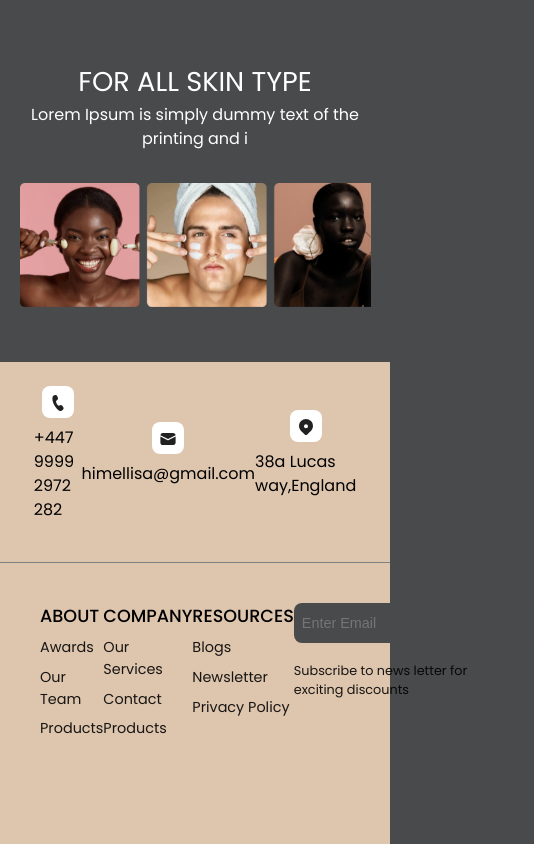
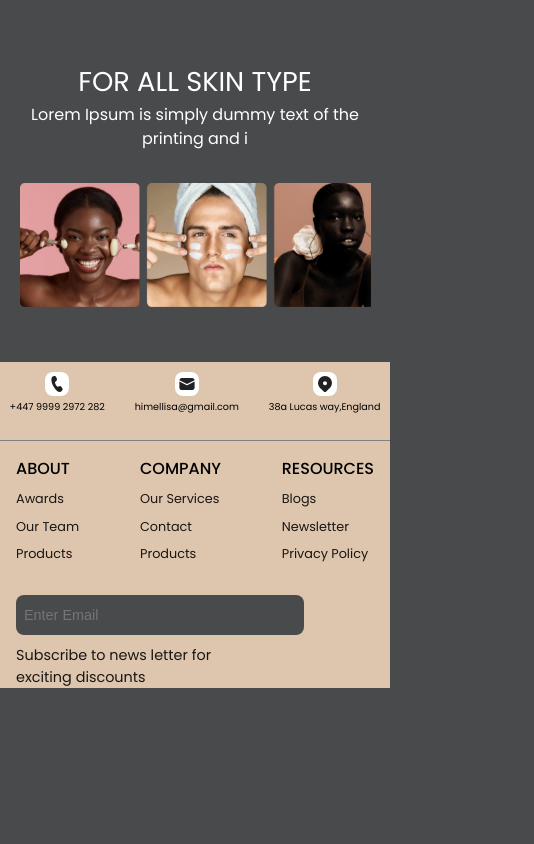
Before and after one commit to Boye95/mellisa, a React (Vite) app: page / in a window 390 px wide. Shown: the part 5209-6053 px from the top of the page, 534 px wide, since content can reach past the window. After the commit the page ends 5897 px from the top, so only its background shows below. Built offline with nearby package versions, Linux system fonts and the light colour scheme; a web font is replaced by a local one.

Commit message:
add done with sections footer

```diff
--- a/src/components/Discount/Discount.scss
+++ b/src/components/Discount/Discount.scss
@@ -99,7 +99,7 @@
 }
 
 // MOBILE SCREEN
-@media screen and (max-width: 600px) {
+@media screen and (max-width: 700px) {
   .container.discount {
     width: $Mobile;
     height: auto;
--- a/src/components/Footer/Footer.jsx
+++ b/src/components/Footer/Footer.jsx
@@ -29,7 +29,7 @@ const Footer = () => {
           </a>
         </div>
       </div>
-<div className='line'></div>
+      <div className='line'></div>
       <div className='footer__links'>
         <div className='links about'>
           <h3>About</h3>
@@ -60,6 +60,14 @@ const Footer = () => {
           </p>
         </div>
       </div>
+
+      <div className='subscribemobile'>
+        <input type='email' name='email' placeholder='Enter Email' />
+        <p>
+          Subscribe to news letter for <br />
+          exciting discounts
+        </p>
+      </div>
     </section>
   )
 }
--- a/src/components/Footer/Footer.scss
+++ b/src/components/Footer/Footer.scss
@@ -30,7 +30,6 @@
           width: 1rem;
           height: 1rem;
         }
-
       }
 
       a {
@@ -76,14 +75,14 @@
 
     .subscribe {
       input {
-        background-color: #494A4C;
+        background-color: #494a4c;
         border-radius: 0.5rem;
         padding: 0.5rem;
         width: 18rem;
         height: 2.5rem;
         font-size: 0.9rem;
         color: $white;
-        margin-bottom: 10px;;
+        margin-bottom: 10px;
       }
 
       p {
@@ -93,10 +92,12 @@
       }
     }
   }
+  .subscribemobile {
+    display: none;
+  }
 }
 
 // MEDIA QUERIES FOR RESPONSIVE DESIGN
-
 
 // MEDIUM SCREEN
 @media screen and (max-width: 1024px) {
@@ -115,7 +116,6 @@
       padding: 2.5rem;
 
       .links {
-
         h3 {
           font-size: 1.1rem;
         }
@@ -133,3 +133,74 @@
     }
   }
 }
+
+// MOBILE SCREEN
+@media screen and (max-width: 700px) {
+  .container.footer {
+    width: 100%;
+
+    .footer__contact {
+      padding: 0.6rem;
+      width: 100%;
+
+      .contact {
+        gap: 0.3rem;
+
+        .image {
+          padding: 0rem;
+          width: 1.5rem;
+          height: 1.5rem;
+          display: flex;
+          justify-content: center;
+          align-items: center;
+        }
+
+        a {
+          font-size: 0.6rem;
+        }
+      }
+    }
+
+    .footer__links {
+      width: 100%;
+      padding: 1rem;
+      margin-bottom: 1rem;
+
+      .links {
+        margin-bottom: 0;
+        h3 {
+          font-size: 1rem;
+        }
+        a {
+          font-size: 0.8rem;
+        }
+      }
+
+      .subscribe {
+        display: none;
+      }
+    }
+    .subscribemobile {
+      display: flex;
+      flex-direction: column;
+      margin-left: 1rem;
+
+      input {
+        background-color: #494a4c;
+        border-radius: 0.5rem;
+        padding: 0.5rem;
+        width: 18rem;
+        height: 2.5rem;
+        font-size: 0.9rem;
+        color: $white;
+        margin-bottom: 10px;
+      }
+
+      p {
+        color: black;
+        font-size: 0.9rem;
+        opacity: 0.89;
+      }
+    }
+  }
+}
--- a/src/components/Skin/Skin.scss
+++ b/src/components/Skin/Skin.scss
@@ -76,7 +76,7 @@
 }
 
 // MOBILE SCREEN
-@media screen and (max-width: 600px) {
+@media screen and (max-width: 700px) {
     .container.skin {
         margin-top: 4rem;
 
```
